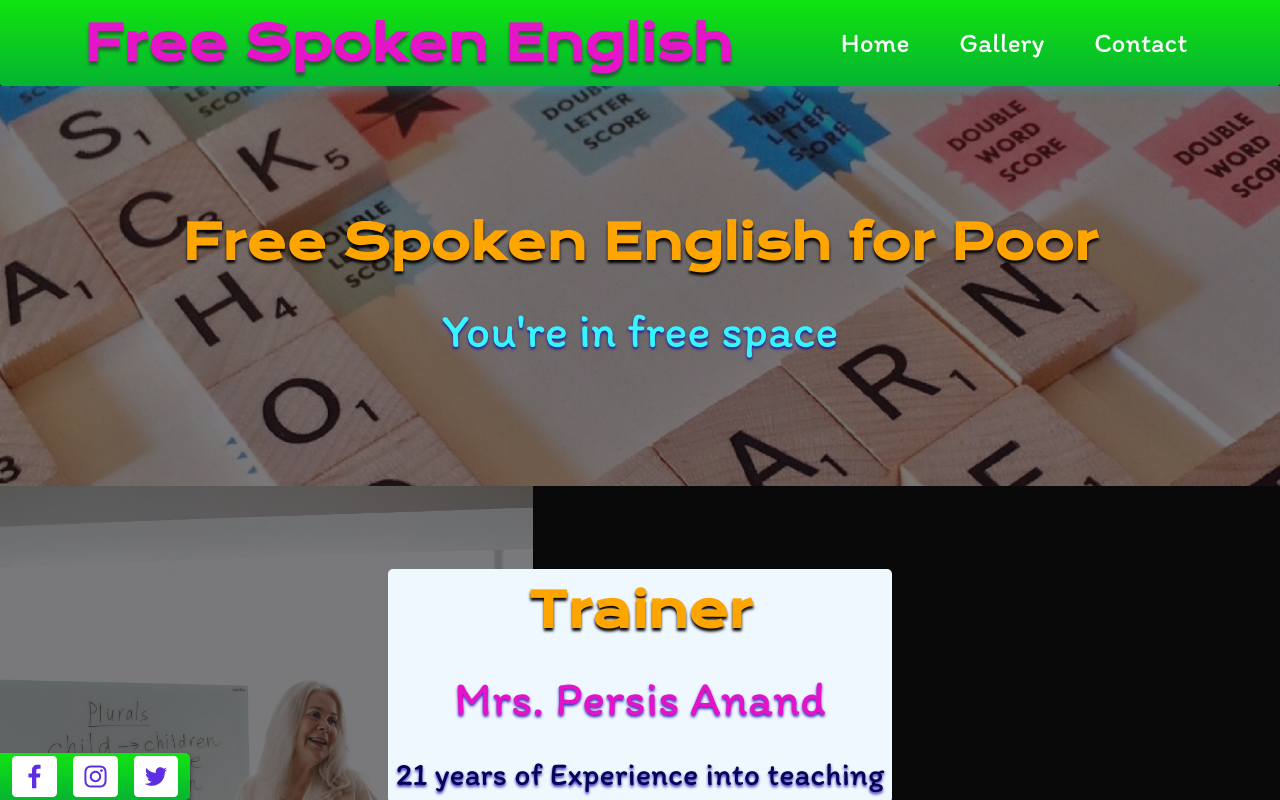
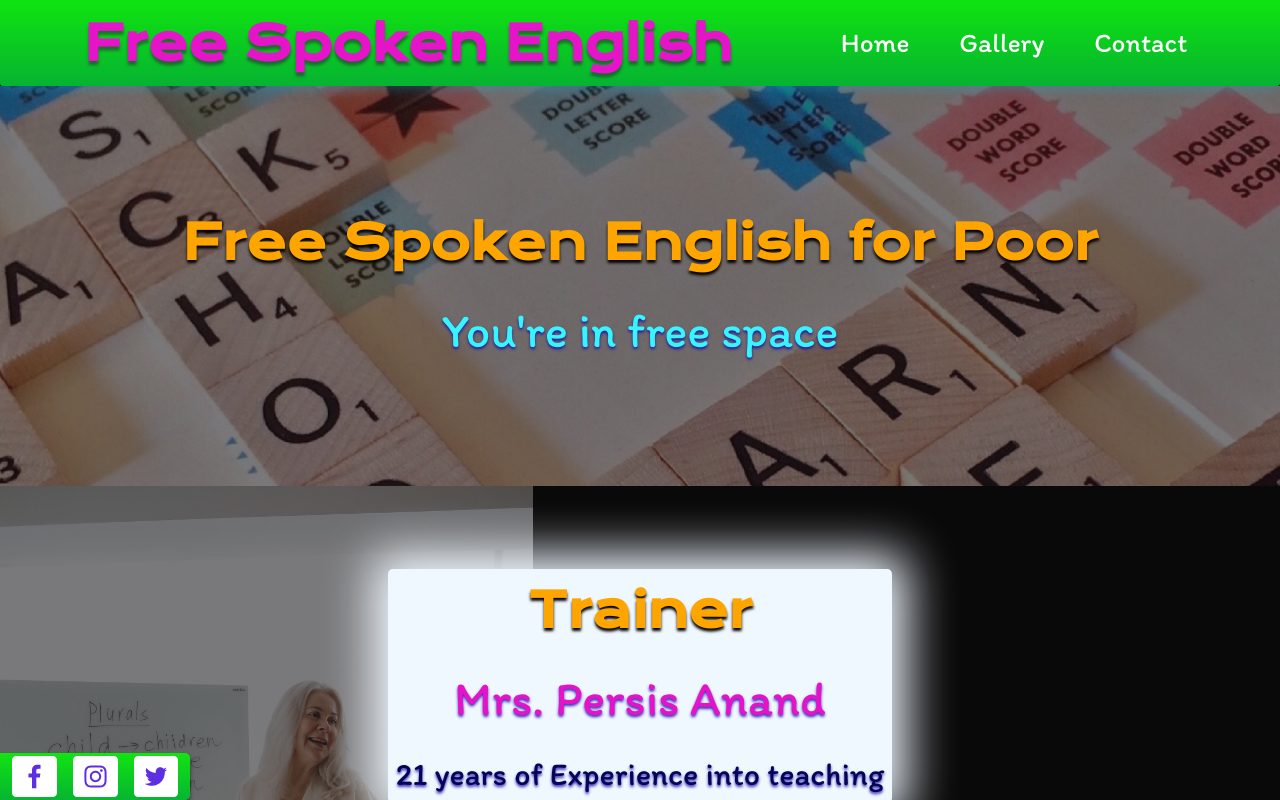
Before and after one commit to maheshmuttintidev/learn-english-for-free-web-app, a React (Create React App) app: page / in a window 1280 px wide. Shown: the top 800 px of the page. Built offline with nearby package versions, Linux system fonts and the light colour scheme.

Commit message:
made some changes

```diff
--- a/src/index.css
+++ b/src/index.css
@@ -425,6 +425,7 @@ ol {
   background-color: aliceblue;
   padding: 5px 8px;
   border-radius: 5px;
+  box-shadow: 0 0 3rem 1rem aliceblue;
 }
 
 .big-p {
```
